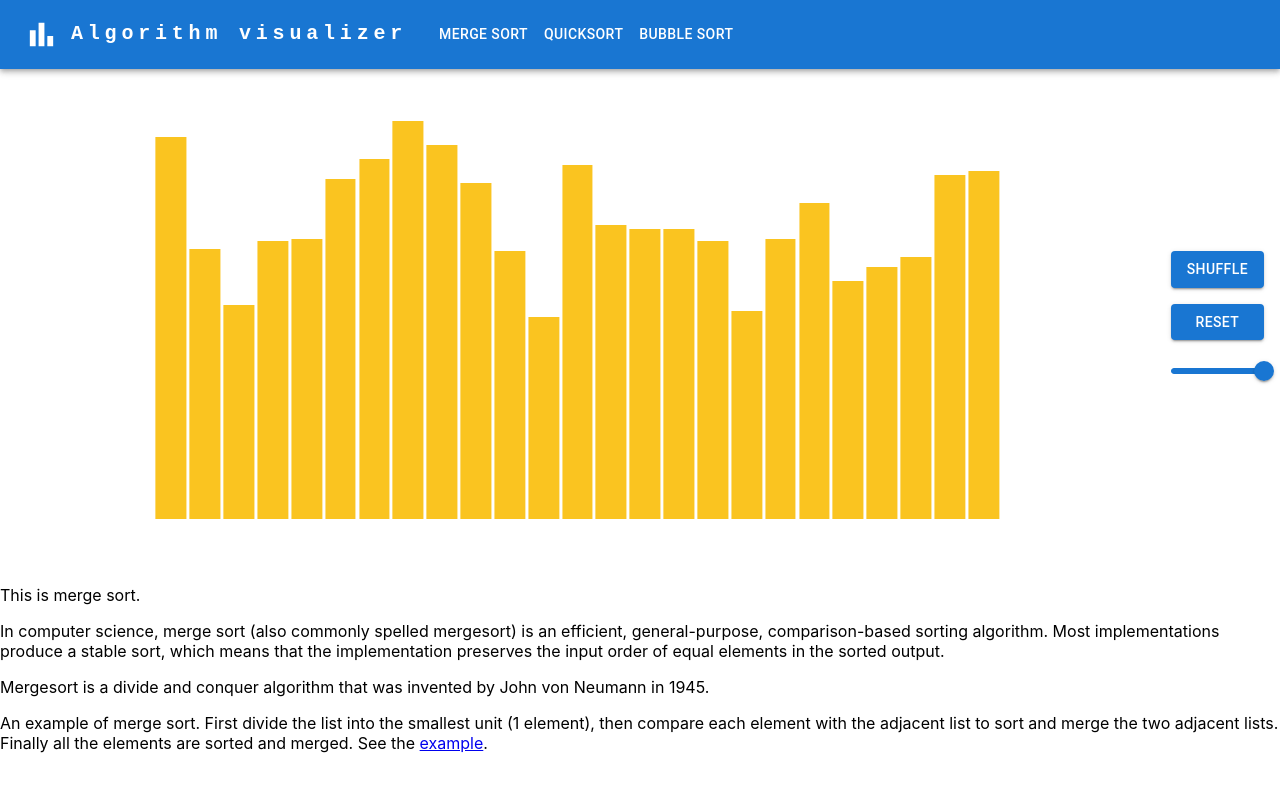
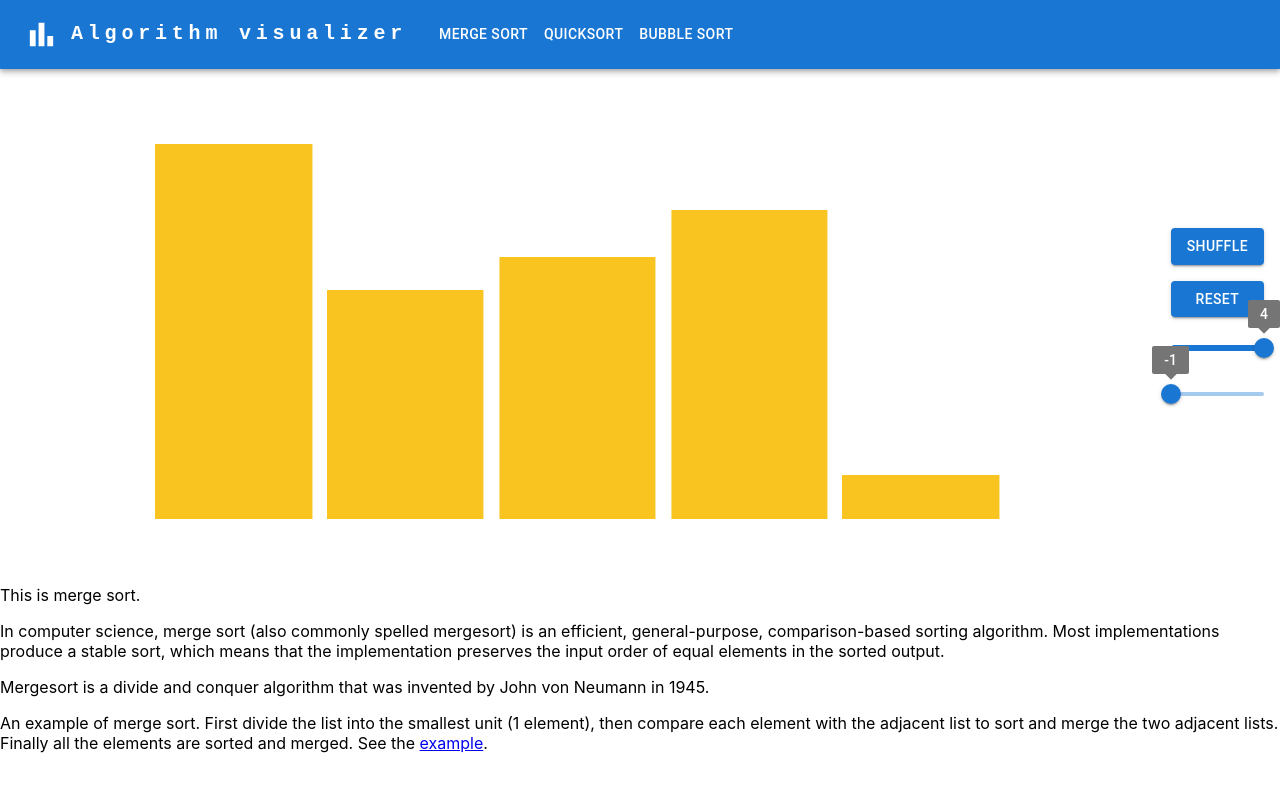
Before and after one commit to arkossyborbala/project_2023, a React (Create React App) app: page / in a window 1280 px wide. Shown: the top 800 px of the page. Built offline with nearby package versions, Linux system fonts and the light colour scheme.

Commit message:
active added but works strange

```diff
--- a/src/components/SortingVisualizer.js
+++ b/src/components/SortingVisualizer.js
@@ -5,23 +5,31 @@ import Button  from '@mui/material/Button';
 import Slider from '@mui/material/Slider';
 
 
-function SortingVisualizer({length = 25}) {
+function SortingVisualizer({length = 5}) {
     //utils
     function makeRandomArray() {
-        const randomArray = Array.from({ length }, () => Math.floor(Math.random() * 100 + 100));
+        const randomArray = Array.from({ length }, () => Math.floor(Math.random() * 100 + 10));
         return randomArray;
     }
 
-    function mapValuesToObjectArray(){
-        const arrayOfObjects = values.map((element) => ({ data: element }));
-        return arrayOfObjects
+    function recalculateColors() {
+        const yellow = Array(numYellow).fill('#fac420');
+        const grey = Array(length - numYellow).fill('#d3d3d3');
+        console.log(numYellow, activeIndex);
+        let newColors = [...yellow, ...grey];
+        if(activeIndex !== -1){
+            newColors[activeIndex] = '#E0039C';
+        }
+        setColors(newColors);
     }
     //states
     const [values, setValues] = useState(() => makeRandomArray());
     const [colors, setColors] = useState(Array(length).fill('#fac420'));
+    const [numYellow, setNumYellow] = useState(length-1); //for slider [0, length]
+    const [activeIndex, setActiveIndex] = useState(-1);
     //click handlers
     const handleShuffleClick = () => {
-        const shuffledArray = [...values]; // Clone the input array to avoid modifying the original.
+        const shuffledArray = [...values];
         for (let i = shuffledArray.length - 1; i > 0; i--) {
             const j = Math.floor(Math.random() * (i + 1));
             [shuffledArray[i], shuffledArray[j]] = [shuffledArray[j], shuffledArray[i]];
@@ -34,31 +42,43 @@ function SortingVisualizer({length = 25}) {
     }
 
     const handleSliderChange = (event, newValue) => {
-        const yellow = Array(newValue).fill('#fac420');
-        const grey = Array(length - newValue).fill('#d3d3d3');
-        setColors([...yellow, ...grey]);
+        setNumYellow(newValue);
+        recalculateColors();
     }
 
-    const seriesData = values.map((element) => ({ data: element }));
+    const handleSecondSliderChange = (event, newValue) => {
+        setActiveIndex(newValue);
+        recalculateColors();
+    }
+
     return (
         <Stack direction="row" spacing={2} alignItems='center' justifyContent='center' mr={2}>
             <BarChart
                 series={values.map((s) => ({ data: [s] }))}
-                // width={500}
                 height={500}
                 bottomAxis={null}
                 leftAxis={null}
                 colors={colors}
+                axisHighlight={{x: 'none', y: 'none'}}
             />
             <Stack mr={2} spacing={2}>
                 <Button variant="contained" sx={'max-height:50px'} onClick={handleShuffleClick}>Shuffle</Button>
                 <Button variant="contained" sx={'max-height:50px'} onClick={handleResetClick}>Reset</Button>
                 <Slider
                     min={0}
-                    max={length}
+                    max={length-1}
                     step={1}
                     defaultValue={length}
                     onChange={handleSliderChange}
+                    valueLabelDisplay="on"
+                />
+                <Slider
+                    min={-1}
+                    max={length-1}
+                    step={1}
+                    defaultValue={-1}
+                    onChange={handleSecondSliderChange}
+                    valueLabelDisplay="on"
                 />
             </Stack>
         </Stack>
```
